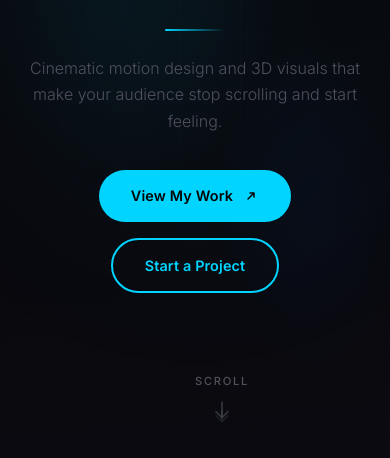
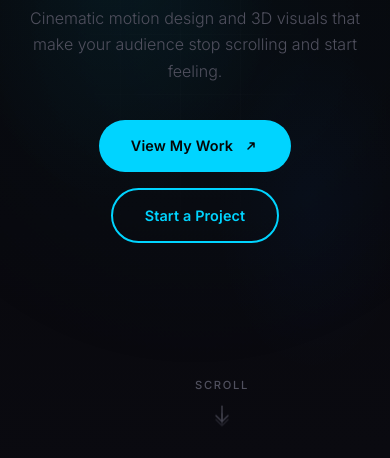
Before and after one commit to victorako7204/kamal-portfolio, a website: page public/index.html in a window 390 px wide. Shown: the part 386-844 px from the top of the page. Drawn offline with nearby package versions, Linux system fonts and the light colour scheme; a web font is replaced by a local one.

Commit message:
fix: adjust hero scroll indicator positioning to prevent overlap
- Add padding-bottom: 80px to hero section
- Increase scroll indicator bottom position to 48px
- Bump z-index to 2 for proper layering
- Add responsive adjustments for mobile screens (480px breakpoint)

```diff
--- a/public/css/style.css
+++ b/public/css/style.css
@@ -152,6 +152,7 @@ ul { list-style: none; }
   align-items: center;
   justify-content: center;
   overflow: hidden;
+  padding-bottom: 80px;
 }
 
 .hero-bg {
@@ -271,10 +272,10 @@ ul { list-style: none; }
 
 .scroll-indicator {
   position: absolute;
-  bottom: 36px;
+  bottom: 48px;
   left: 50%;
   transform: translateX(-50%);
-  z-index: 1;
+  z-index: 2;
   display: flex;
   flex-direction: column;
   align-items: center;
@@ -2299,8 +2300,16 @@ body.contact-page {
     gap: 20px;
   }
 
+  .hero {
+    padding-bottom: 100px;
+  }
+
   .hero-content {
     padding: 0 20px;
+  }
+
+  .scroll-indicator {
+    bottom: 32px;
   }
 
   .video-grid {
```
